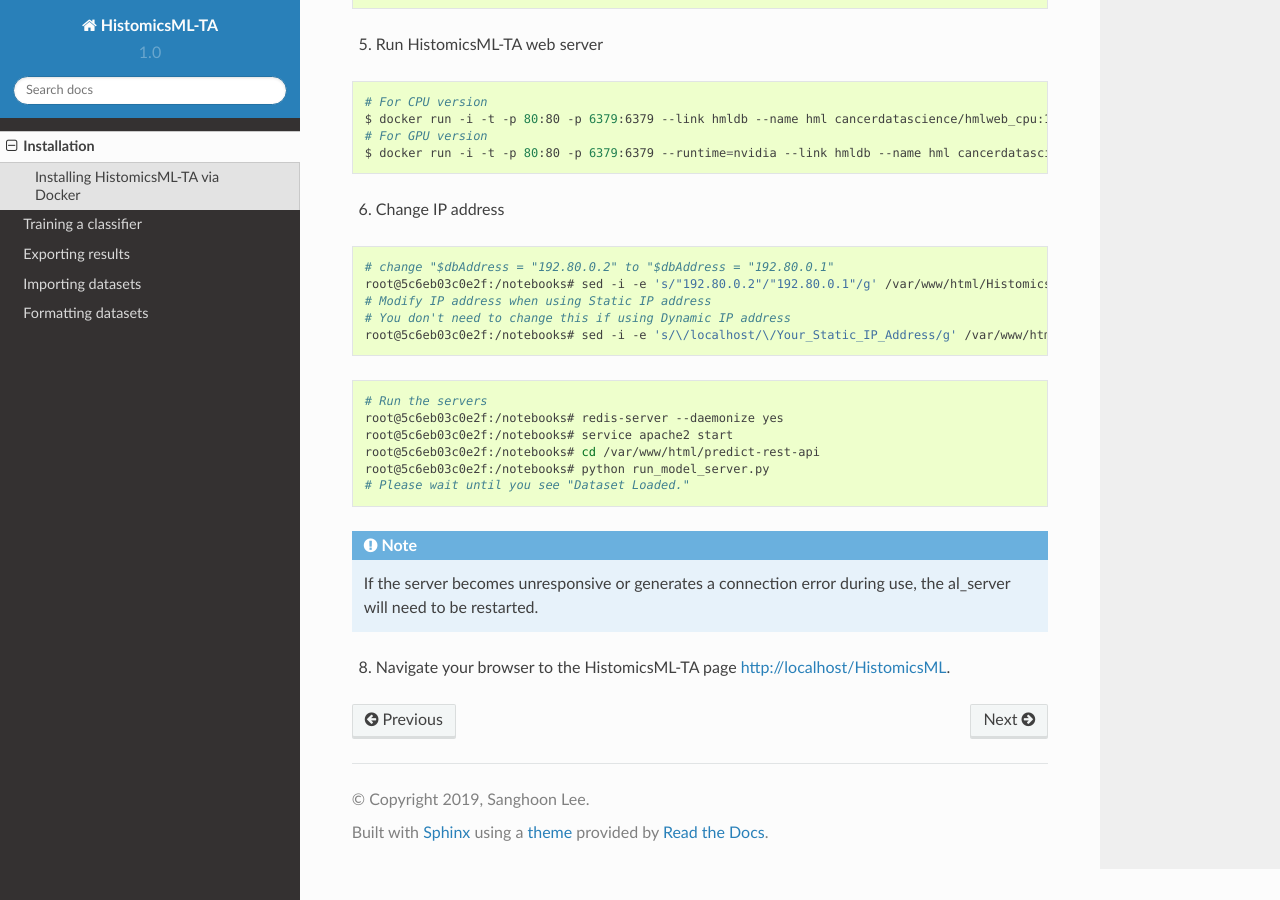
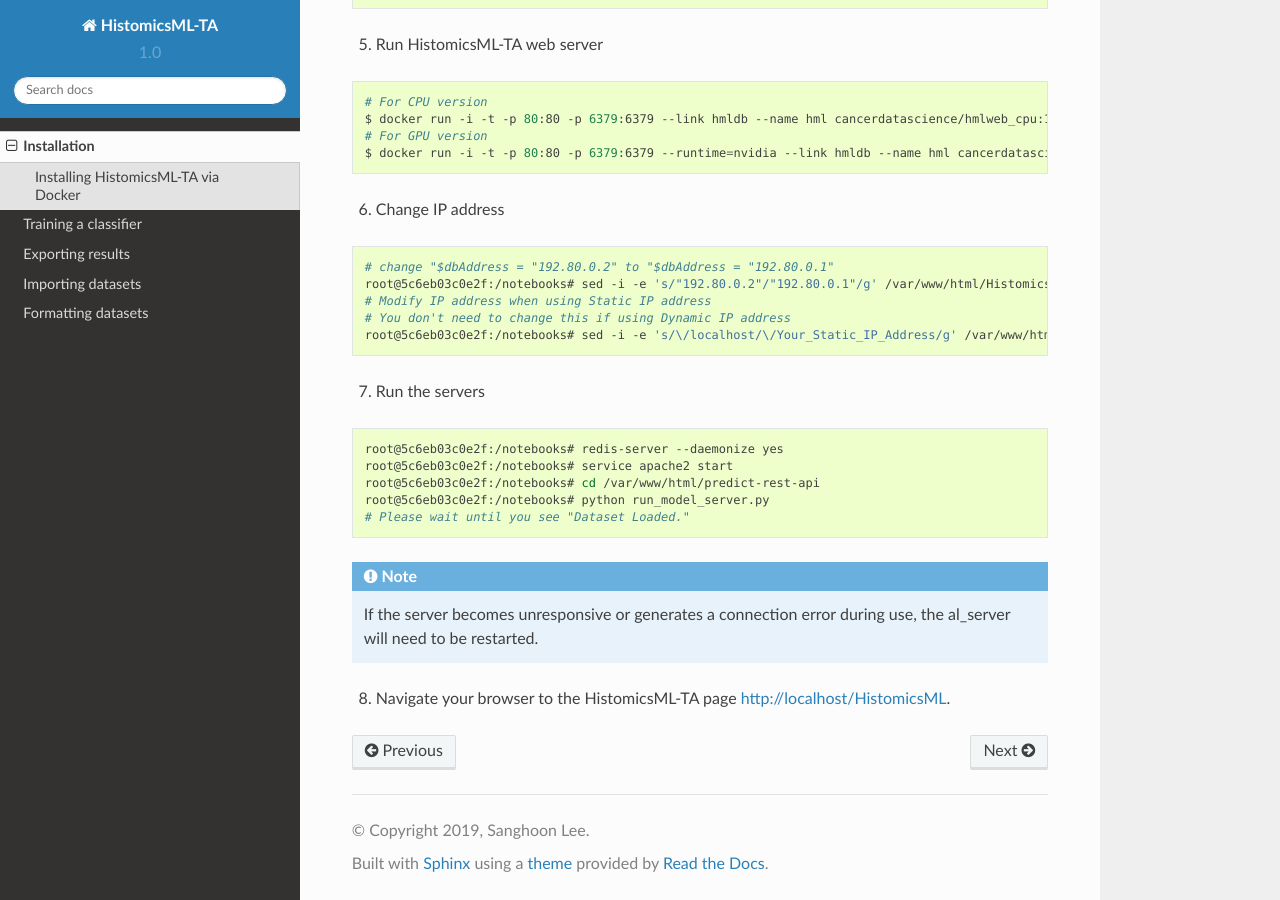
Before and after one commit to PathologyDataScience/HistomicsML2, a Sphinx documentation site: the page built from docs/installation.rst, in a window 1280 px wide and 900 px high, scrolled down 1578 px. Built offline with Sphinx 7.4.7 and the Read the Docs theme 2.0.0, drawn with Linux system fonts in a browser that asks for light colours; part of the change alters nothing that is shown.

```diff
--- a/docs/installation.rst
+++ b/docs/installation.rst
@@ -90,9 +90,10 @@ The HistomicsML-TA docker can be run on any platform with the following steps:
   # You don't need to change this if using Dynamic IP address
   root@5c6eb03c0e2f:/notebooks# sed -i -e 's/\/localhost/\/Your_Static_IP_Address/g' /var/www/html/HistomicsML/php/hostspecs.php
 
+7. Run the servers
+
 .. code-block:: bash
 
-  # Run the servers
   root@5c6eb03c0e2f:/notebooks# redis-server --daemonize yes
   root@5c6eb03c0e2f:/notebooks# service apache2 start
   root@5c6eb03c0e2f:/notebooks# cd /var/www/html/predict-rest-api
```
